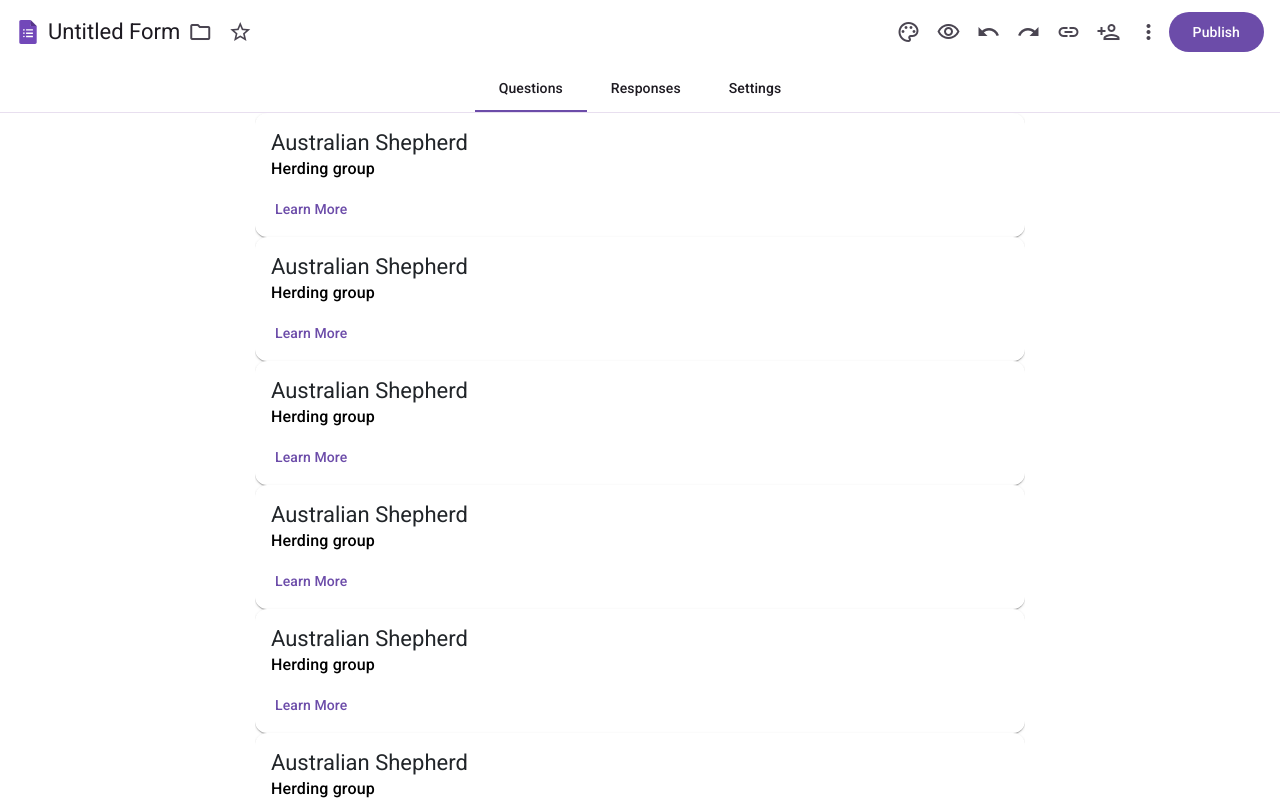
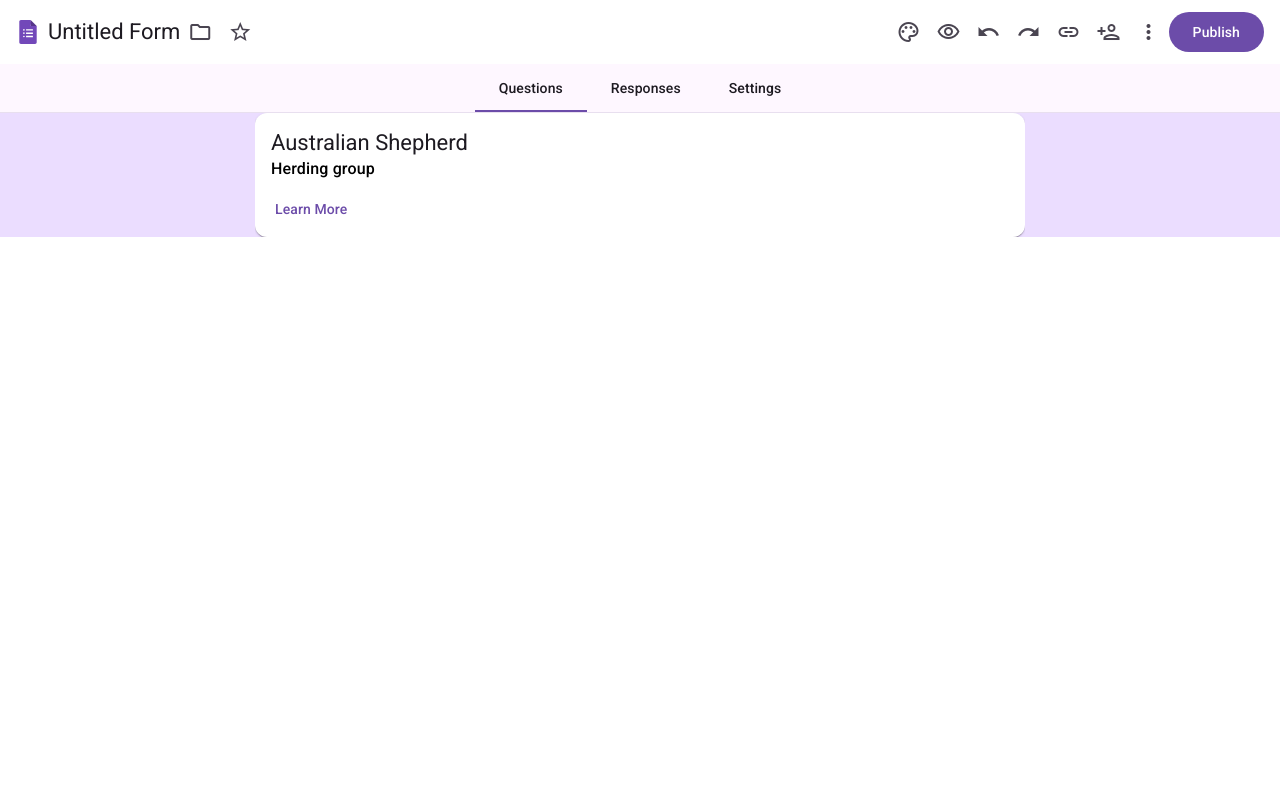
Before and after one commit to divyansh1583/google-form-clone, an Angular app: page /forms/edit/1 in a window 1280 px wide. Shown: the top 800 px of the page. Built offline with nearby package versions, Linux system fonts and the light colour scheme; a web font is replaced by a local one.

Commit message:
feat: implement Angular Material Sidenav and enhance form creation layout with Material Design components

```diff
--- a/src/app/app.component.ts
+++ b/src/app/app.component.ts
@@ -1,12 +1,21 @@
 import { Component } from '@angular/core';
 import { RouterOutlet } from '@angular/router';
-
+import {MatSidenavModule} from '@angular/material/sidenav';
 @Component({
   selector: 'app-root',
   standalone: true,
-  imports: [RouterOutlet],
+  imports: [RouterOutlet,MatSidenavModule],
   template: `
-      <router-outlet></router-outlet>
-  `
+  <mat-sidenav-container>
+  <mat-sidenav-content>
+    <router-outlet></router-outlet>
+  </mat-sidenav-content>
+</mat-sidenav-container>
+
+  `,
+  styles: [`main{
+    height: 100vh;
+    width: 100%;
+  }`]
 })
 export class AppComponent {}
--- a/src/app/app.routes.ts
+++ b/src/app/app.routes.ts
@@ -1,34 +1,34 @@
 import { Routes } from '@angular/router';
 
 export const routes: Routes = [
-    {
-        path: '',
-        loadComponent: () => import('./core/auth/auth.component').then(m => m.AuthComponent),
-        children: [
-            {
-                path: 'login',
-                loadComponent: () => import('./core/auth/login/login.component').then(m => m.LoginComponent)
-            },
-            {
-                path: 'register',
-                loadComponent: () => import('./core/auth/register/register.component').then(m => m.RegisterComponent)
-            },
-            {
-                path: 'forgot-password',
-                loadComponent: () => import('./core/auth/forgot-password/forgot-password.component').then(m => m.ForgotPasswordComponent)
-            },
-        ]
-    },
-    {
-        path: '',
-        loadComponent: () => import('./core/layout/layout.component').then(m => m.LayoutComponent),
-        children: [
-            {
-                path: 'dashboard',
-                loadComponent: () => import('./features/dashboard/pages/dashboard/dashboard.component').then(m => m.DashboardComponent)
-            },
-        ]
-    },
+    // {
+    //     path: '',
+    //     loadComponent: () => import('./core/auth/auth.component').then(m => m.AuthComponent),
+    //     children: [
+    //         {
+    //             path: 'login',
+    //             loadComponent: () => import('./core/auth/login/login.component').then(m => m.LoginComponent)
+    //         },
+    //         {
+    //             path: 'register',
+    //             loadComponent: () => import('./core/auth/register/register.component').then(m => m.RegisterComponent)
+    //         },
+    //         {
+    //             path: 'forgot-password',
+    //             loadComponent: () => import('./core/auth/forgot-password/forgot-password.component').then(m => m.ForgotPasswordComponent)
+    //         },
+    //     ]
+    // },
+    // {
+    //     path: '',
+    //     loadComponent: () => import('./core/layout/layout.component').then(m => m.LayoutComponent),
+    //     children: [
+    //         {
+    //             path: 'dashboard',
+    //             loadComponent: () => import('./features/dashboard/pages/dashboard/dashboard.component').then(m => m.DashboardComponent)
+    //         },
+    //     ]
+    // },
     {
         path: 'forms',
         loadComponent: () => import('./features/form/form.component').then(m => m.FormComponent),
--- a/src/app/features/form/pages/form-creation/form-creation.component.html
+++ b/src/app/features/form/pages/form-creation/form-creation.component.html
@@ -2,7 +2,6 @@
 <mat-tab-group mat-stretch-tabs="false" mat-align-tabs="center">
   <mat-tab label="Questions">
         <div class="form-container">
-        @for (item of [1,2,3,4,5,6,7,8,9]; track $index) {
             <mat-card>
               <mat-card-header>
                 <mat-card-title> Australian Shepherd</mat-card-title>
@@ -12,7 +11,6 @@
                 <button mat-button>Learn More</button>
               </mat-card-actions>
             </mat-card>
-        }
         </div>
   </mat-tab>
   <mat-tab label="Responses"> Content 2 </mat-tab>
--- a/src/app/features/form/pages/form-creation/form-creation.component.scss
+++ b/src/app/features/form/pages/form-creation/form-creation.component.scss
@@ -1,8 +1,10 @@
 @use '@angular/material' as mat;
+
 :host {
-    @include mat.card-overrides((
-      subtitle-text-color: black,
+  @include mat.card-overrides((subtitle-text-color: black,
       elevated-container-color: white,
+    ));
+  @include mat.tabs-overrides((background-color: purple,
     ));
 }
 
@@ -11,8 +13,10 @@
   margin: auto;
   overflow-x: auto;
 }
+::ng-deep mat-tab-group mat-tab-body{
+    background-color: var(--mat-sys-primary-container);
 
-
+}
 @media (max-width: 771px) {
   .form-container {
     width: 100%;
--- a/src/styles.scss
+++ b/src/styles.scss
@@ -3,6 +3,9 @@
 @use './styles/theme-colors' as custom-palette;
 @import url('https://fonts.googleapis.com/css2?family=Google+Sans+Text:wght@400;500;700&display=swap');
 
+html, body {
+height: 100%;
+}
 
 /* Theme configuration */
 html {
```
Lines whose indentation alone changed are shown as unchanged.
